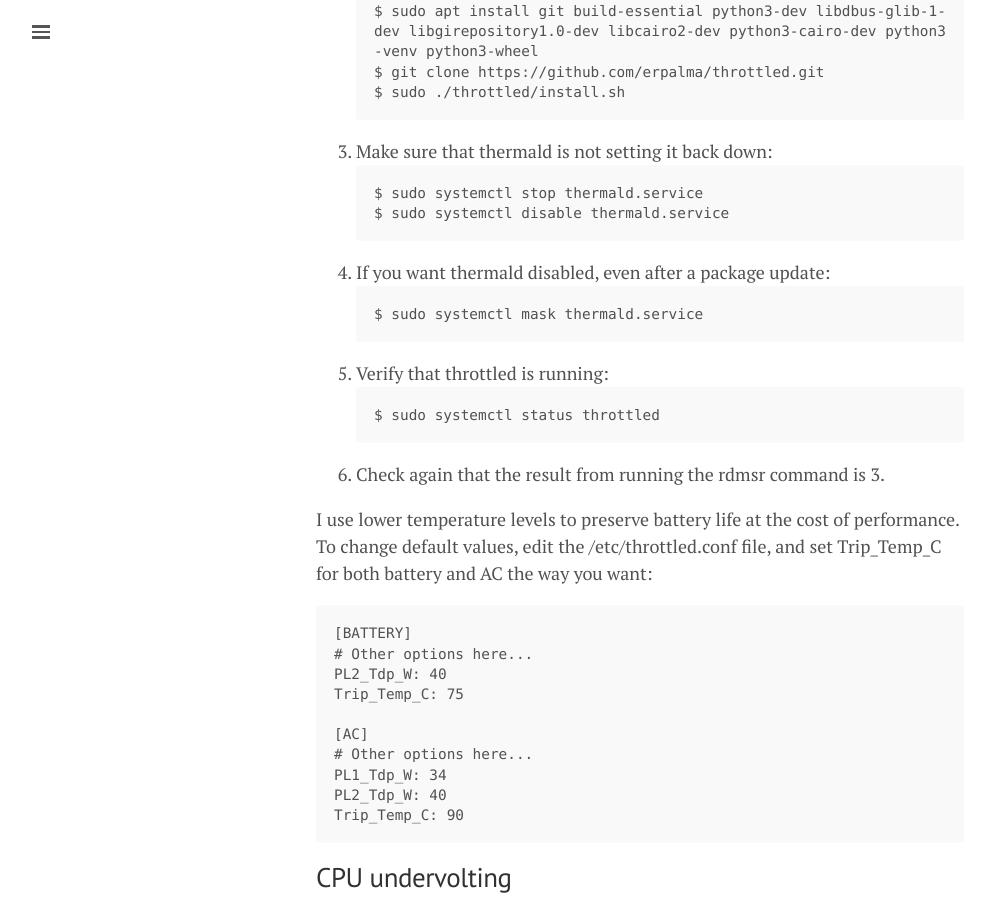
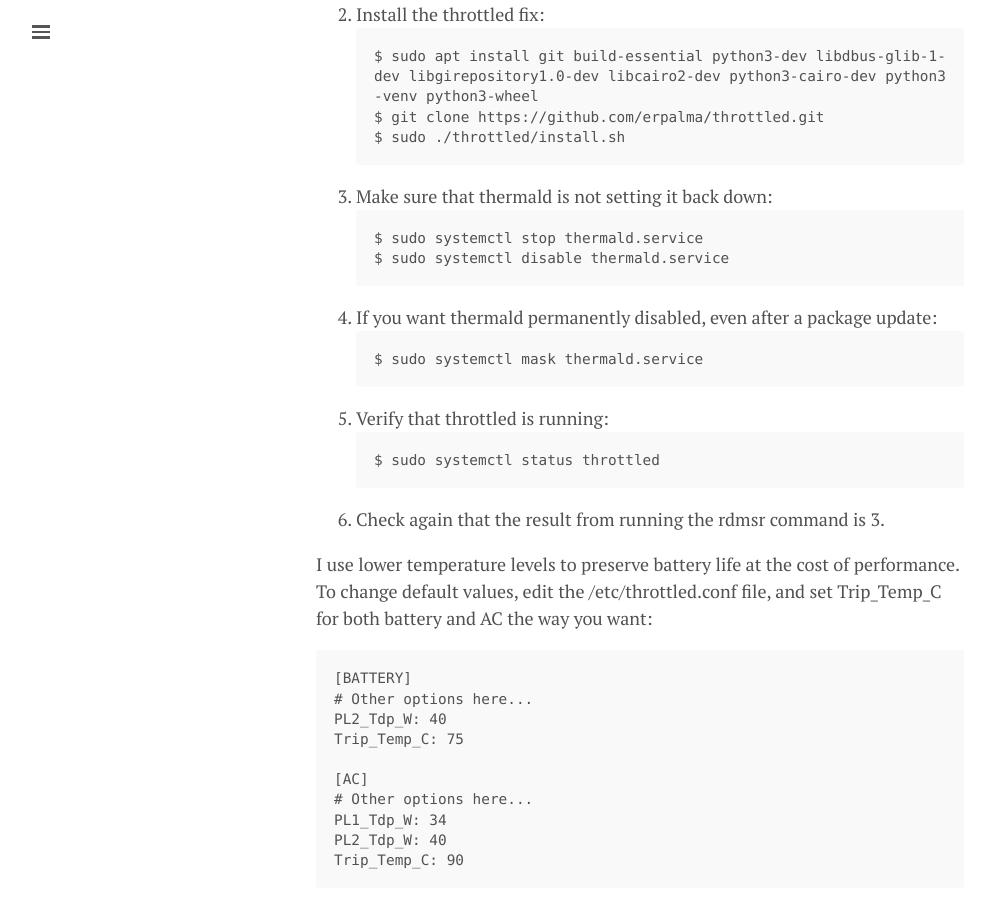
Before and after one commit to lgeurts/lgeurts.github.io, a Jekyll site: the page built from _posts/2021-10-15-ubuntu-setup-notes-for-x1-carbon-gen8.md, in a window 1280 px wide and 900 px high, scrolled down 4882 px. Shown: the whole window, without its empty margins (0-990 px from the left). Built offline with Jekyll 4.4.1, drawn with Linux system fonts in a browser that asks for light colours; nearby versions of some CDN libraries; comment, search, counter and statistics services are not loaded.

Commit message:
Update 2021-10-15-ubuntu-setup-notes-for-x1-carbon-gen8.md

````diff
--- a/_posts/2021-10-15-ubuntu-setup-notes-for-x1-carbon-gen8.md
+++ b/_posts/2021-10-15-ubuntu-setup-notes-for-x1-carbon-gen8.md
@@ -166,7 +166,9 @@
 $ sudo rdmsr -f 29:24 -d 0x1a2
 ```
 If you see 3 as a result value (15 when running on the battery), you don’t have to do anything. Otherwise:
+
 **Warning** - The next steps can cause serious issues on your system. See [this page](https://github.com/erpalma/throttled) for more details.
+
 1. Disable Secure Boot in the BIOS (won’t work otherwise).
 2. Install the throttled fix:
 ```
@@ -179,7 +181,7 @@
 $ sudo systemctl stop thermald.service
 $ sudo systemctl disable thermald.service
 ```
-4. If you want thermald disabled, even after a package update:
+4. If you want thermald permanently disabled, even after a package update:
 ```
 $ sudo systemctl mask thermald.service
 ```
````
